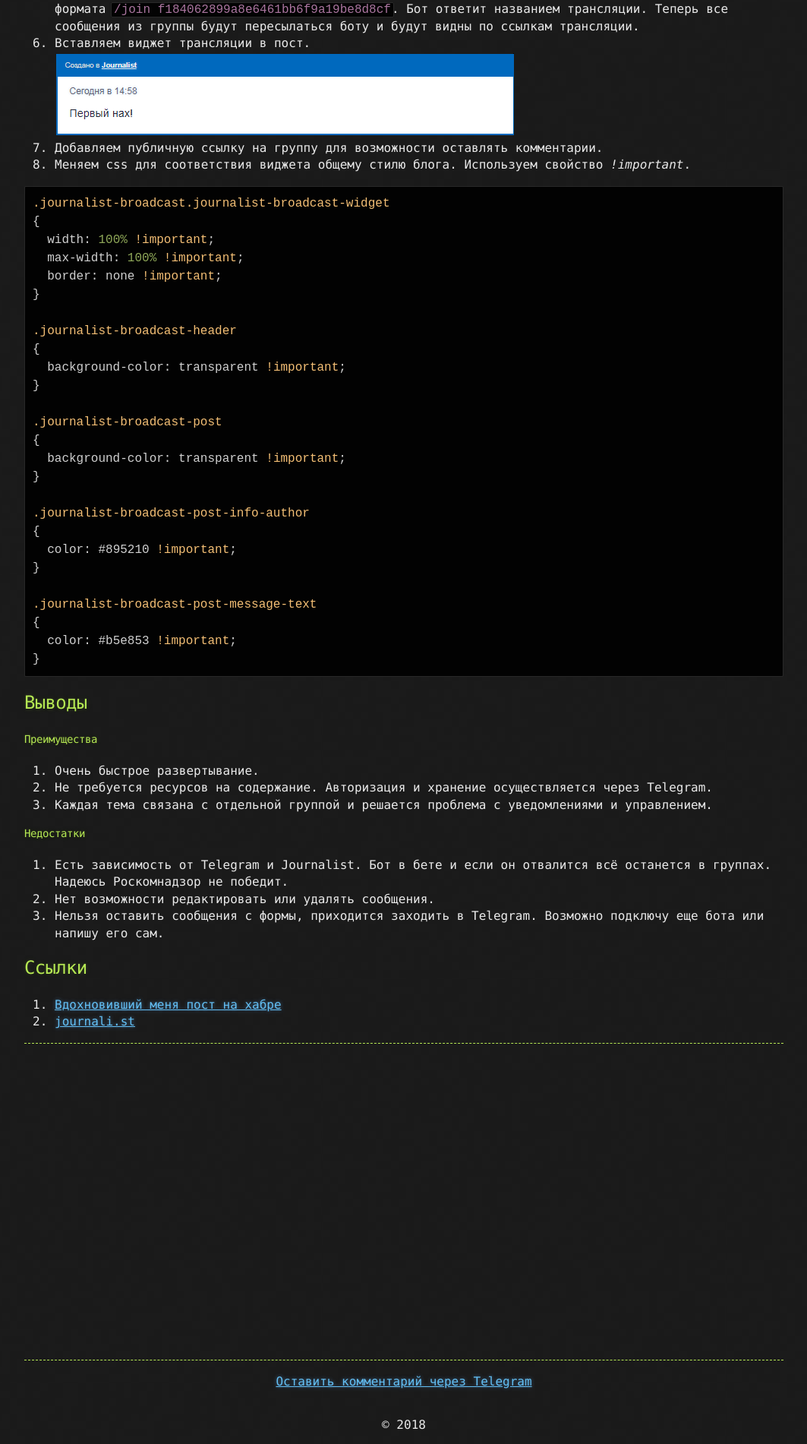
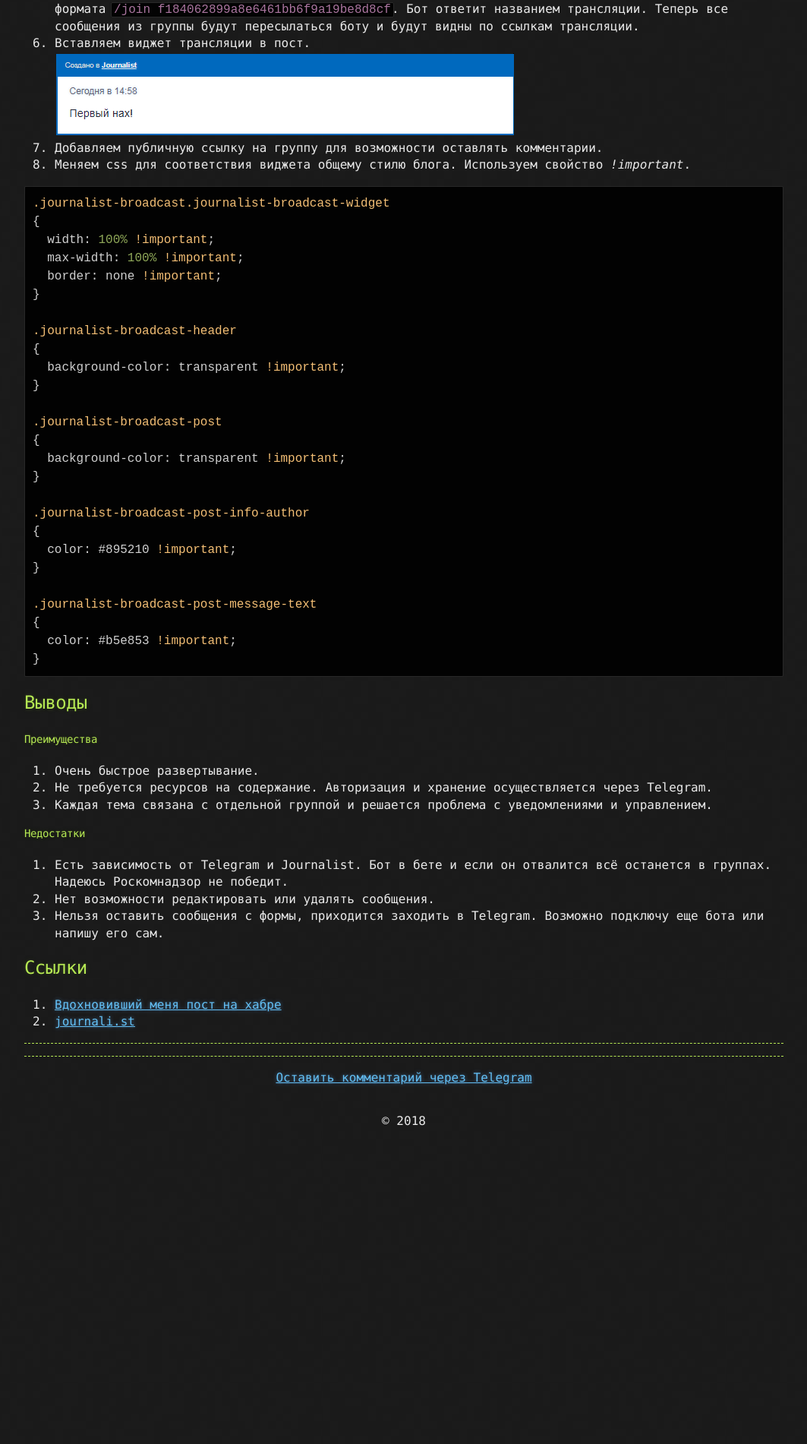
Before and after one commit to iridiumtechru/iridiumtechru.github.io, a Jekyll site: the page built from _posts/2018-05-02-telegram-comments.md, in a window 1280 px wide. Shown: the part 1372-3273 px from the top of the page at 76% size, without its empty margins (108-1171 px from the left). Built offline with Jekyll 4.4.1, drawn with Linux system fonts in a browser that asks for light colours; a script that is not in the unit is left out; after the commit the page ends 2873 px from its top, so only the background shows below that.

Commit message:
comments max height

```diff
--- a/_sass/base.scss
+++ b/_sass/base.scss
@@ -311,7 +311,7 @@ a:active, a:focus {
 
 .scroller
 {
-  height: 400px;
+  max-height: 400px;
   //background-color: #DCDCDC;
   overflow-y: auto; // showing scrollbars
   //style="overflow:auto; height:400px;"
```
